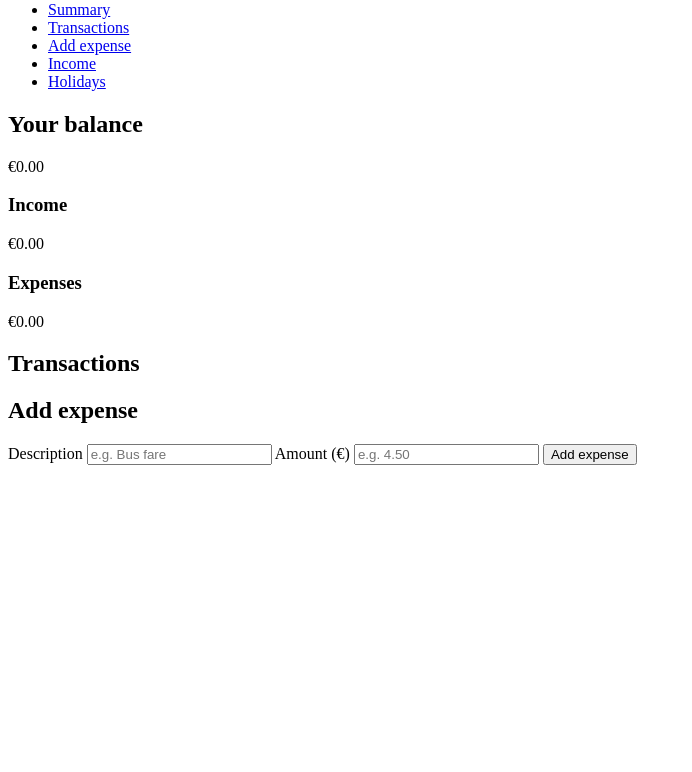
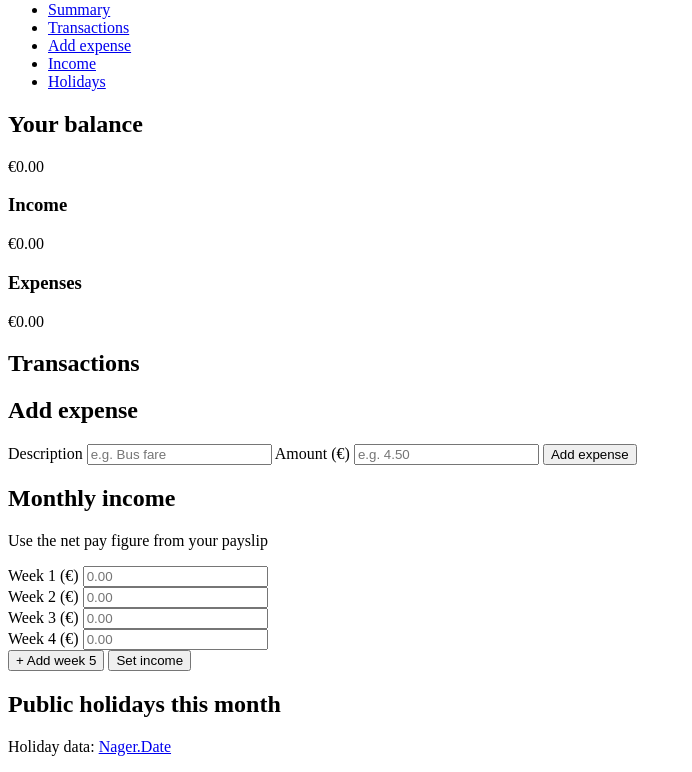
Before and after one commit to iisphilipsii/module3-assessment-javascript, a plain HTML site: page index.html in a window 1280 px wide. Shown: the part 139-911 px from the top of the page, without its empty margins (0-692 px from the left). Before the commit the page ends 800 px from the top, so only its background shows below. Drawn offline with Linux system fonts and the light colour scheme.

Commit message:
Add income form and public holidays section

```diff
--- a/index.html
+++ b/index.html
@@ -57,6 +57,41 @@
         </form>
       </section>
     </div>
+    <div class="row">
+      <section id="income" class="card">
+        <h2>Monthly income</h2>
+        <p class="hint">Use the net pay figure from your payslip</p>
+        <form id="income-form" novalidate>
+          <div id="week-fields" class="week-fields">
+            <div class="week-field">
+              <label for="week-1">Week 1 (€)</label>
+              <input type="number" id="week-1" class="week-pay" placeholder="0.00" min="0" step="0.01">
+            </div>
+            <div class="week-field">
+              <label for="week-2">Week 2 (€)</label>
+              <input type="number" id="week-2" class="week-pay" placeholder="0.00" min="0" step="0.01">
+            </div>
+            <div class="week-field">
+              <label for="week-3">Week 3 (€)</label>
+              <input type="number" id="week-3" class="week-pay" placeholder="0.00" min="0" step="0.01">
+            </div>
+            <div class="week-field">
+              <label for="week-4">Week 4 (€)</label>
+              <input type="number" id="week-4" class="week-pay" placeholder="0.00" min="0" step="0.01">
+            </div>
+          </div>
+          <button type="button" id="add-week-5">+ Add week 5</button>
+          <button type="submit">Set income</button>
+          <p id="income-message" class="message" aria-live="polite"></p>
+        </form>
+      </section>
+
+      <section id="holidays" class="card">
+        <h2>Public holidays this month</h2>
+        <ul id="holiday-list" class="holiday-list"></ul>
+        <p class="credit">Holiday data: <a href="https://date.nager.at" target="_blank" rel="noopener">Nager.Date</a></p>
+      </section>
+    </div>
   </main>
 </body>
 </html>
```
